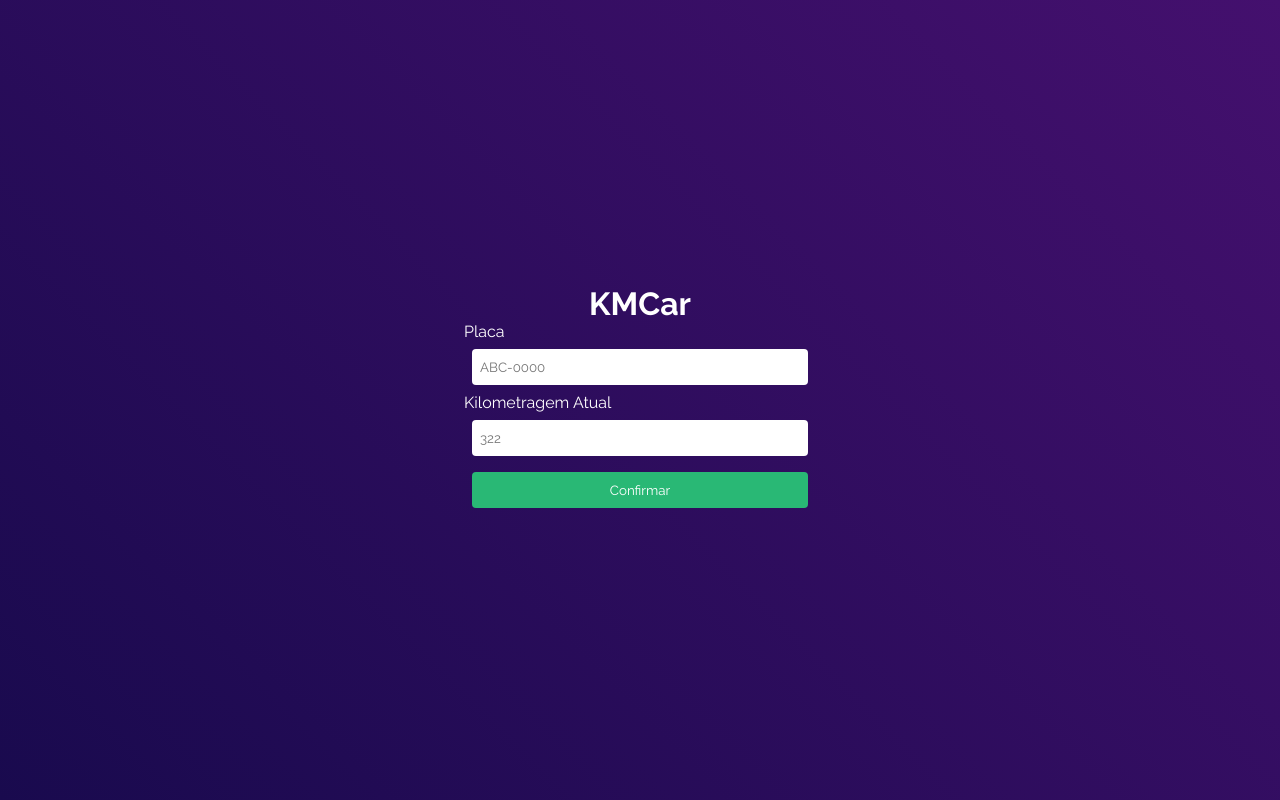
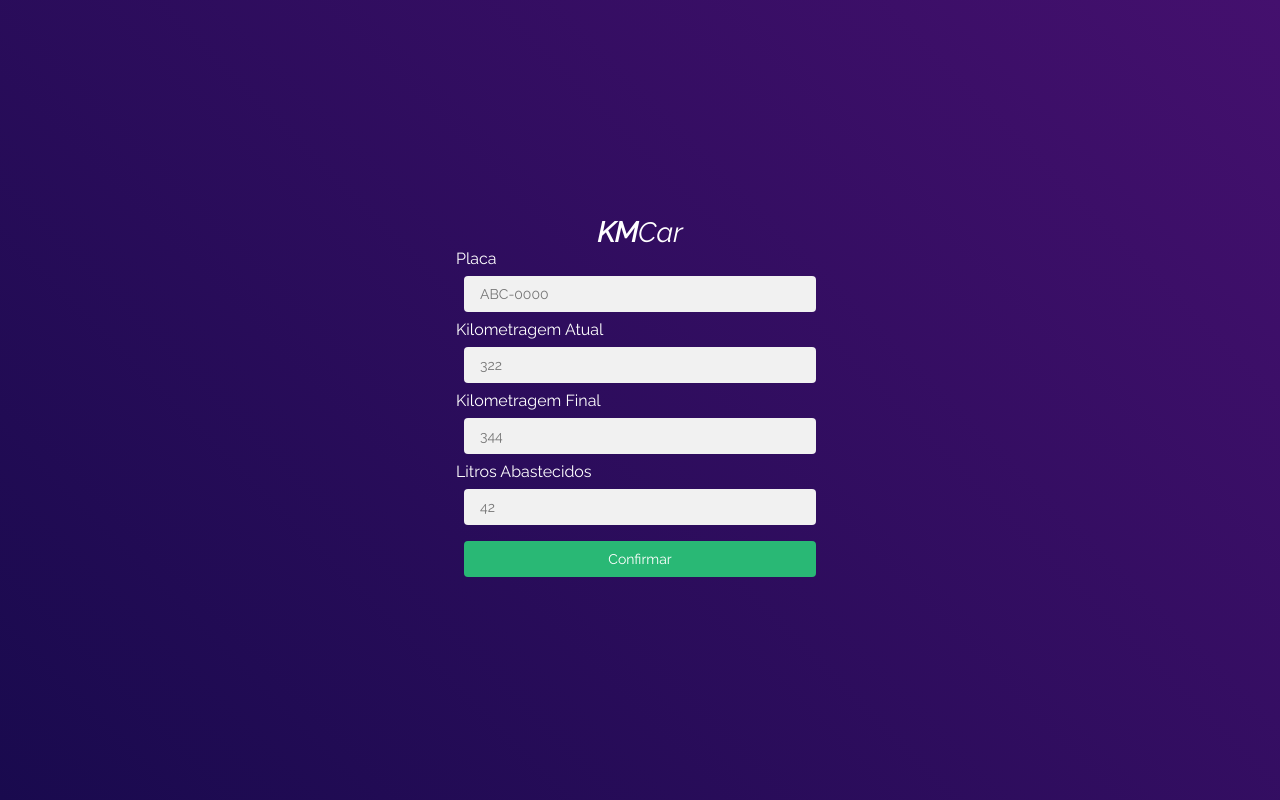
Before and after one commit to silvavini9/APIAMFA, a plain HTML site: page front-end/index.html in a window 1280 px wide. Drawn offline with Linux system fonts and the light colour scheme.

Commit message:
Adicionado campos no formulário.

```diff
--- a/front-end/index.html
+++ b/front-end/index.html
@@ -12,7 +12,8 @@
 </head>
 
 <body>
-  <h1>KMCar</h1>
+  <h1>
+    <span class="bold">KM</span>Car</h1>
   <main>
     <form action="localhost:3000/car/average/" method="POST">
       <div class="formField">
@@ -23,6 +24,14 @@
         <label for="km">Kilometragem Atual</label>
         <input type="number" name="km" id="km" placeholder="322" />
       </div>
+      <div class="formField">
+        <label for="km">Kilometragem Final</label>
+        <input type="number" name="endKm" id="endKm" placeholder="344" />
+      </div>
+      <div class="formField">
+        <label for="km">Litros Abastecidos</label>
+        <input type="number" name="filledFuel" id="filledFuel" placeholder="42" />
+      </div>
       <div class="formSubmitDiv">
         <input type="submit" value="Confirmar">
       </div>
--- a/front-end/static/css/main.css
+++ b/front-end/static/css/main.css
@@ -19,6 +19,9 @@ html, body{
 
 h1{
     text-align: center;
+    font-style: italic;
+    font-size: 28px;
+    font-weight: normal;
 }
 
 main{
@@ -36,28 +39,39 @@ main{
 }
 
 input[type=text]{
-    padding: 2px 8px;
+    background-color: #f1f1f1;
+    font-size: 14px;
+    padding: 2px 16px;
     border: none;
     border-radius: 4px;
     margin: 8px 8px 8px 8px;
     width: 320px;
     height: 32px;
+    color: #1f1f1f;
 }
 
 input[type=number]{
-    padding: 2px 8px;
+    background-color: #f1f1f1;
+    font-size: 14px;
+    padding: 2px 16px;
     border: none;
     border-radius: 4px;
     margin: 8px 8px 8px 8px;
     width: 320px;
     height: 32px;
+    color: #1f1f1f;
 }
 
 input[type=submit]{
+    font-size: 14px;
     border: none;
     border-radius: 4px;
     background-color: #29b875;
     margin: 8px 8px 8px 8px;
-    width: 336px;
+    width: 352px;
     height: 36px;
 }
+
+.bold{
+    font-weight: bold;
+}
```
